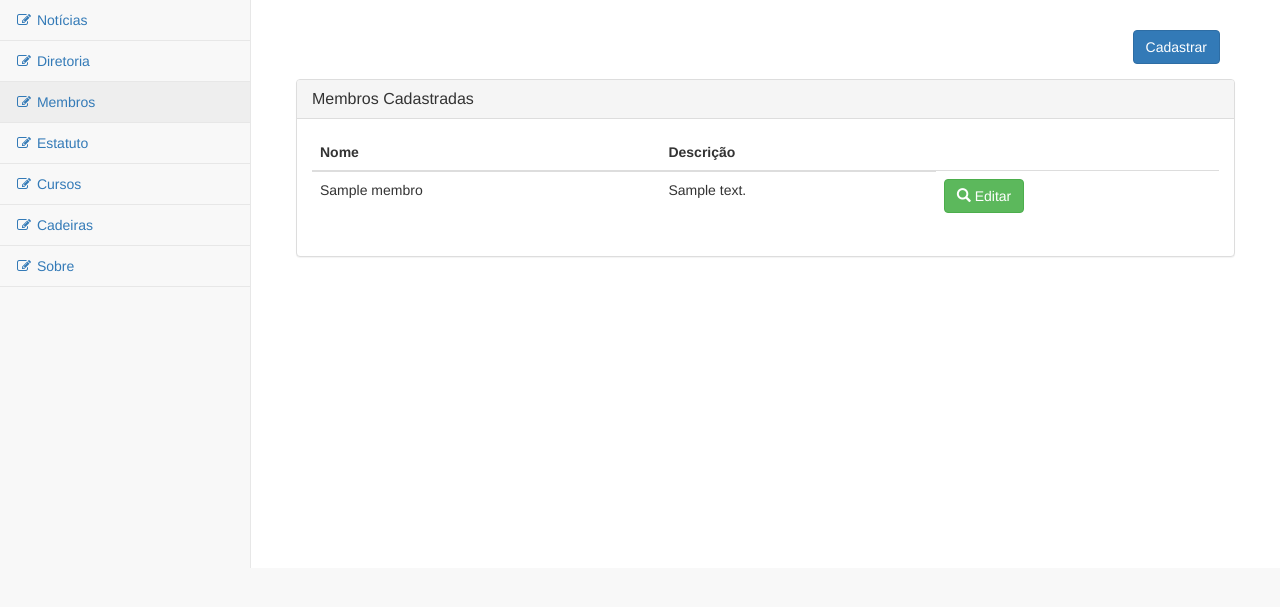
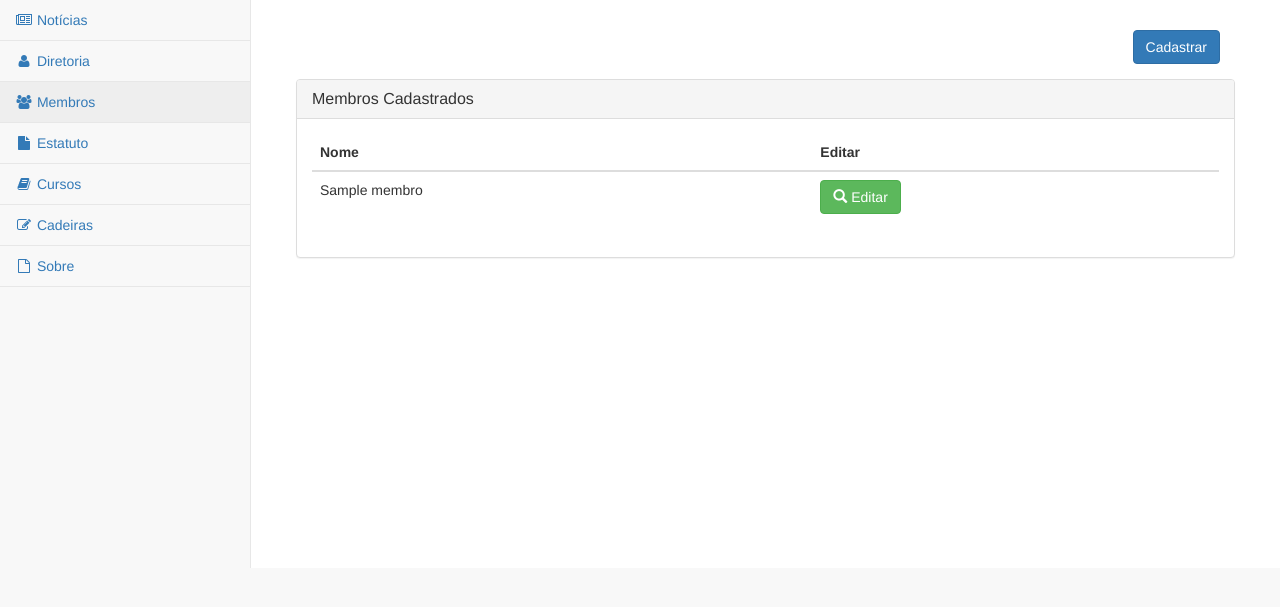
Before and after one commit to Irvayne/AcademiaPiauienseDeOdontologia, a Django app: page /admin/membros in a window 1280 px wide. Shown: the part 51-658 px from the top of the page. Run offline with Django 3.2, Linux system fonts and the light colour scheme; tables that the repository leaves empty hold one stand-in row (values such as "Sample post"); some libraries are stand-ins or nearby versions.

Commit message:
Melhorias na visualização da area restrita

```diff
--- a/back/templates/decorator.html
+++ b/back/templates/decorator.html
@@ -12,34 +12,15 @@
 
     <title>Área Restrita</title>
 
-    <!-- Bootstrap Core CSS -->
     <link href="{% static "vendor/bootstrap/css/bootstrap.min.css" %}" rel="stylesheet">
-
-    <!-- MetisMenu CSS -->
     <link href="{% static "vendor/metisMenu/metisMenu.min.css" %}" rel="stylesheet">
-
-    <!-- Custom CSS -->
     <link href="{% static "dist/css/sb-admin-2.css" %}" rel="stylesheet">
-
-    <!-- Morris Charts CSS -->
     <link href="{% static "vendor/morrisjs/morris.css" %}" rel="stylesheet">
-
-    <!-- Custom Fonts -->
     <link href="{% static "vendor/font-awesome/css/font-awesome.min.css" %}" rel="stylesheet" type="text/css">
-
-    <!-- HTML5 Shim and Respond.js IE8 support of HTML5 elements and media queries -->
-    <!-- WARNING: Respond.js doesn't work if you view the page via file:// -->
-    <!--[if lt IE 9]>
-        <script src="https://oss.maxcdn.com/libs/html5shiv/3.7.0/html5shiv.js"></script>
-        <script src="https://oss.maxcdn.com/libs/respond.js/1.4.2/respond.min.js"></script>
-    <![endif]-->
-
 </head>
 
 <body>
-
     <div id="wrapper">
-
         <!-- Navigation -->
         <nav class="navbar navbar-default navbar-static-top" role="navigation" style="margin-bottom: 0">
             <div class="navbar-header">
@@ -81,25 +62,25 @@
                     <ul class="nav" id="side-menu">
 
                         <li>
-                            <a href="{% url 'noticias' %}"><i class="fa fa-edit fa-fw"></i> Notícias</a>
+                            <a href="{% url 'noticias' %}"><i class="fa fa-newspaper-o fa-fw"></i> Notícias</a>
                         </li>
                         <li>
-                            <a href="{% url 'diretorias' %}"><i class="fa fa-edit fa-fw"></i> Diretoria</a>
+                            <a href="{% url 'diretorias' %}"><i class="fa fa-user fa-fw"></i> Diretoria</a>
                         </li>
                         <li>
-                            <a href="{% url 'membros' %}"><i class="fa fa-edit fa-fw"></i> Membros</a>
+                            <a href="{% url 'membros' %}"><i class="fa fa-users fa-fw"></i> Membros</a>
                         </li>
                         <li>
-                            <a href="{% url 'estatuto' %}"><i class="fa fa-edit fa-fw"></i> Estatuto</a>
+                            <a href="{% url 'estatuto' %}"><i class="fa fa-file fa-fw"></i> Estatuto</a>
                         </li>
                         <li>
-                            <a href="{% url 'cursos' %}"><i class="fa fa-edit fa-fw"></i> Cursos</a>
+                            <a href="{% url 'cursos' %}"><i class="fa fa-book fa-fw"></i> Cursos</a>
                         </li>
                         <li>
                             <a href="{% url 'cadeiras' %}"><i class="fa fa-edit fa-fw"></i> Cadeiras</a>
                         </li>
                         <li>
-                            <a href="{% url 'sobre' %}"><i class="fa fa-edit fa-fw"></i> Sobre</a>
+                            <a href="{% url 'sobre' %}"><i class="fa fa-file-o fa-fw"></i> Sobre</a>
                         </li>
 
                     </ul>
--- a/back/templates/estatuto.html
+++ b/back/templates/estatuto.html
@@ -1,11 +1,7 @@
-
-
-
 {% extends "decorator.html" %}
 {% block body %}
 
-<a href="{% url 'estatuto_form' %}" class="btn btn-success"><span class="glyphicon glyphicon-search"></span> Editar</a>
-
+<a href="{% url 'estatuto_form' %}" class="btn btn-success"><span class="glyphicon glyphicon-pencil"></span> Editar</a>
 
 <div id="id_conteudo"></div>
 
--- a/back/templates/membros.html
+++ b/back/templates/membros.html
@@ -3,34 +3,31 @@
 
 <div class="panel-body">
 	<a type="button" href="{% url 'membros_form' %}" class="btn btn-primary pull-right">Cadastrar</a>
-
 </div>
 
 <div class="panel panel-default">
 	<div class="panel-heading">
-		<h3 class="panel-title">Membros Cadastradas</h3>
+		<h3 class="panel-title">Membros Cadastrados</h3>
 	</div>
 	<div class="panel-body">
 		<table class="table"> <thead>
 			<tr>
 				<th scope="col">Nome</th>
-				<th scope="col">Descrição</th>
+				<th scope="col">Editar</th>
 			</tr>
 		</thead>
 		<tbody>
 			{% for membro in membros %}
 			<tr>
 				<td>{{ membro.nome}}</td>
-				<td>{{ membro.descricao}}</td>
-				<td><a class="btn btn-success"><span class="glyphicon glyphicon-search"></span> Editar</a>
+				<td>
+					<a class="btn btn-success">
+						<span class="glyphicon glyphicon-search"></span> Editar
+					</a>
 				</td>
-
 			</tr>
-
 			{% endfor %}
-
 		</tbody></table>
 	</div>
 </div>
-
 {% endblock %}
--- a/back/templates/sobre.html
+++ b/back/templates/sobre.html
@@ -1,7 +1,7 @@
 {% extends "decorator.html" %}
 {% block body %}
 
-<a href="{% url 'sobre_form' %}" class="btn btn-success"><span class="glyphicon glyphicon-search"></span> Editar</a>
+<a href="{% url 'sobre_form' %}" class="btn btn-success"><span class="glyphicon glyphicon-pencil"></span> Editar</a>
 <div id="id_conteudo"></div>
 
 <input type="hidden" id="var" name="variable" value="{{ sobre.conteudo }}">
--- a/back/views.py
+++ b/back/views.py
@@ -23,7 +23,10 @@ def estatuto_form(request):
 
 
 def noticias(request):
-	return render(request, 'noticias.html', {'noticias': Noticia.objects.all()})
+	noticias = Noticia.objects.all()
+	lista_noticias = noticias
+	lista_noticias.reverse()
+	return render(request, 'noticias.html', {'noticias': lista_noticias})
 
 def noticias_form(request):
 	if request.method == 'POST':
```
Also changed, not shown: back/templates/cursos.html (+1 -7 lines), back/templates/diretorias.html (+5 -7 lines), back/templates/noticias.html (+7 -8 lines).
